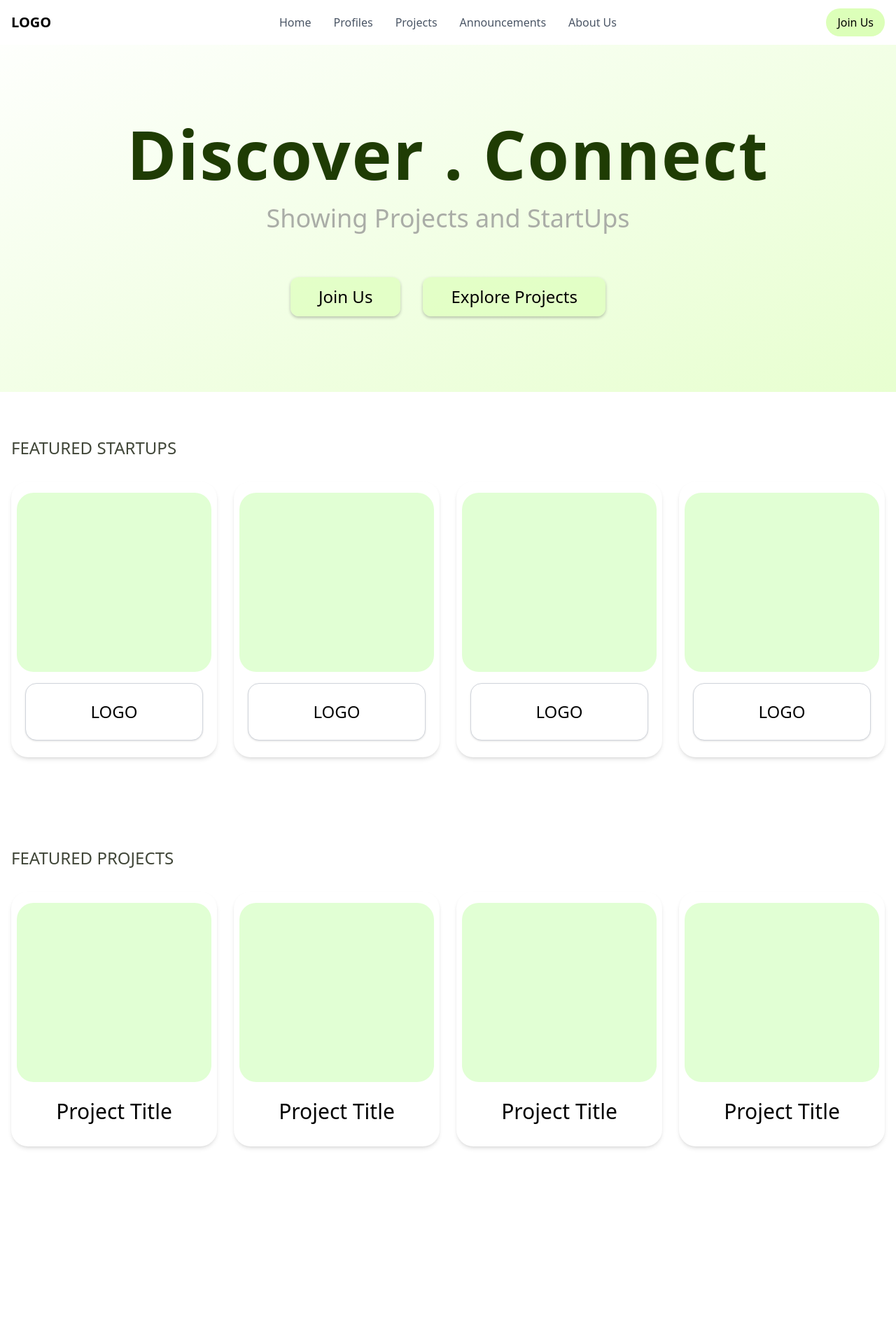
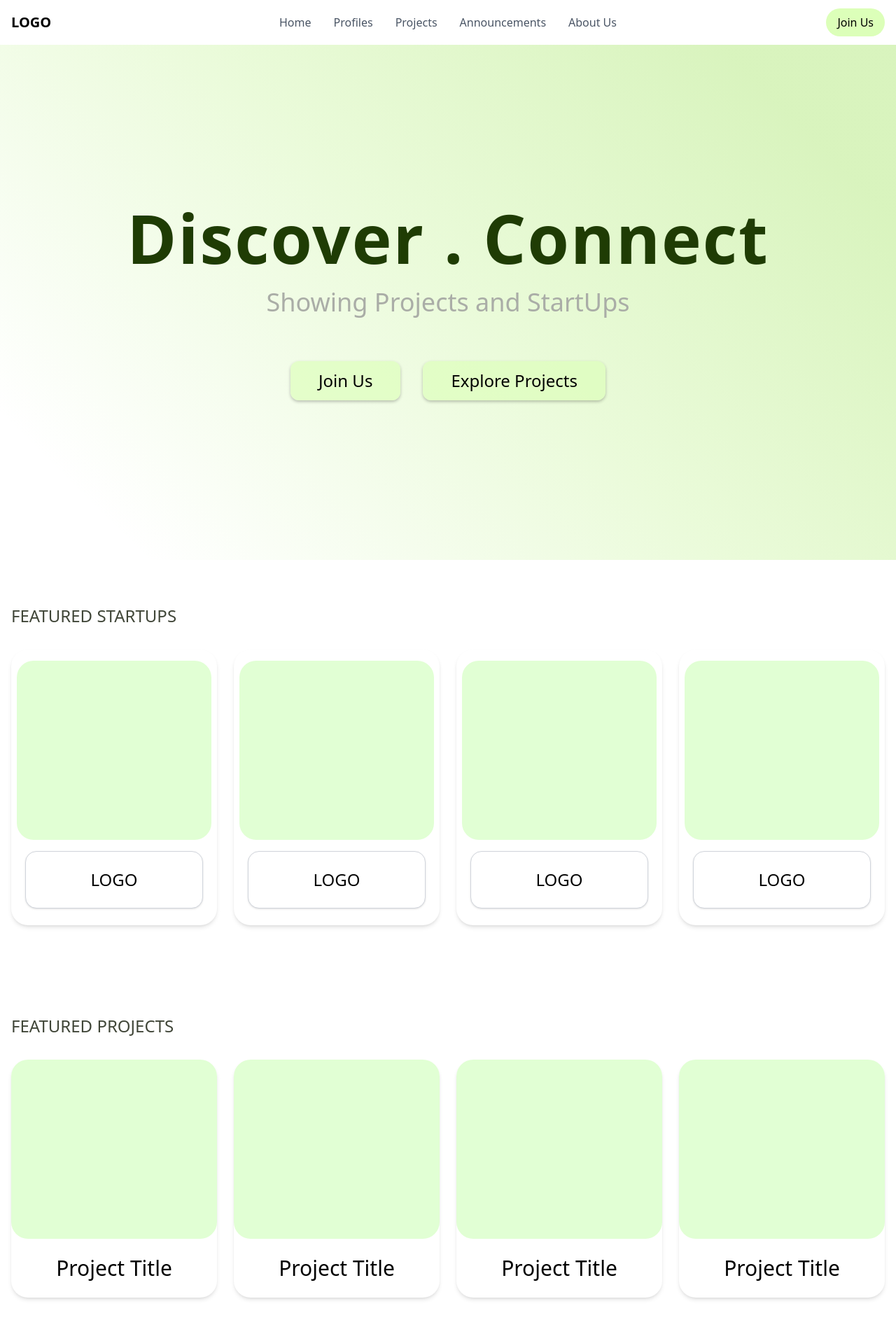
Before and after one commit to christinawdc/Launchpad-SJCET, a React (Vite) app in the folder frontend/: page / in a window 1280 px wide. Shown: the top 1896 px of the page at 70% size. Before the commit the page ends 1702 px from the top, so only its background shows below. Built offline with nearby package versions, Linux system fonts and the light colour scheme; a web font is replaced by a local one.

Commit message:
Updated Hero Page UI styles and colors

```diff
--- a/frontend/src/components/ProjectCard.jsx
+++ b/frontend/src/components/ProjectCard.jsx
@@ -2,13 +2,10 @@ import React from "react";
 
 const ProjectCard = ({ title = "Project Title" }) => {
   return (
-    <div className="bg-white rounded-3xl shadow-md w-full max-w-md mx-auto flex flex-col items-center p-2">
-      <div className="bg-[#E1FFD4] rounded-3xl w-full h-64 mx-2 mt-2"></div>
-
+    <div className="bg-white rounded-3xl shadow-md w-full max-w-md mx-auto flex flex-col items-center">
+      <div className="bg-[#E1FFD4] rounded-3xl w-full h-64 mt-0"></div>
       <div className="w-full flex justify-center">
-        <div className="text-3xl text-black py-6 text-center w-11/12">
-          {title}
-        </div>
+        <div className="text-3xl text-black py-6">{title}</div>
       </div>
     </div>
   );
--- a/frontend/src/pages/Home.jsx
+++ b/frontend/src/pages/Home.jsx
@@ -32,10 +32,10 @@ const Home = () => {
 
       {/* Hero Section */}
       <section
-        className="w-full min-h-[70vh] flex flex-col items-center justify-center text-center relative"
+        className="w-full min-h-screen flex flex-col items-center justify-center text-center relative"
         style={{
           background:
-            "linear-gradient(158deg, rgba(220,230,210,0.00) 0%, rgba(129,255,4,0.84) 450%)",
+            "linear-gradient(44.85deg,  rgba(220, 230, 210, 0) 10%,rgba(180, 240, 120, 0.28) 50%,rgba(170, 230, 110, 0.45) 85%",
         }}
       >
         <div
@@ -48,7 +48,7 @@ const Home = () => {
           >
             Discover . Connect
           </h1>
-          <p className="text-[#aaada7] text-4xl mb-12 font-light">
+          <p className="text-[#aaada7] text-4xl mb-12 font-normal">
             Showing Projects and StartUps
           </p>
           <div className="flex flex-row gap-8 mt-4">
```
